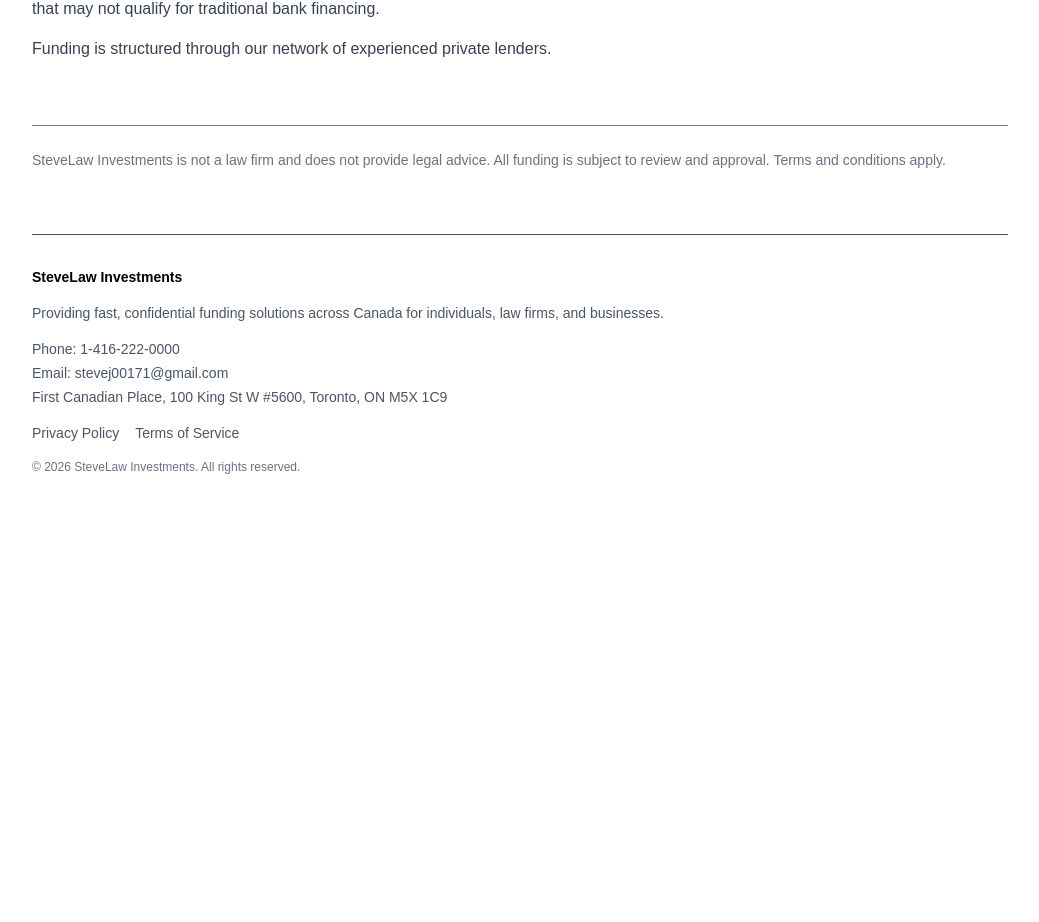
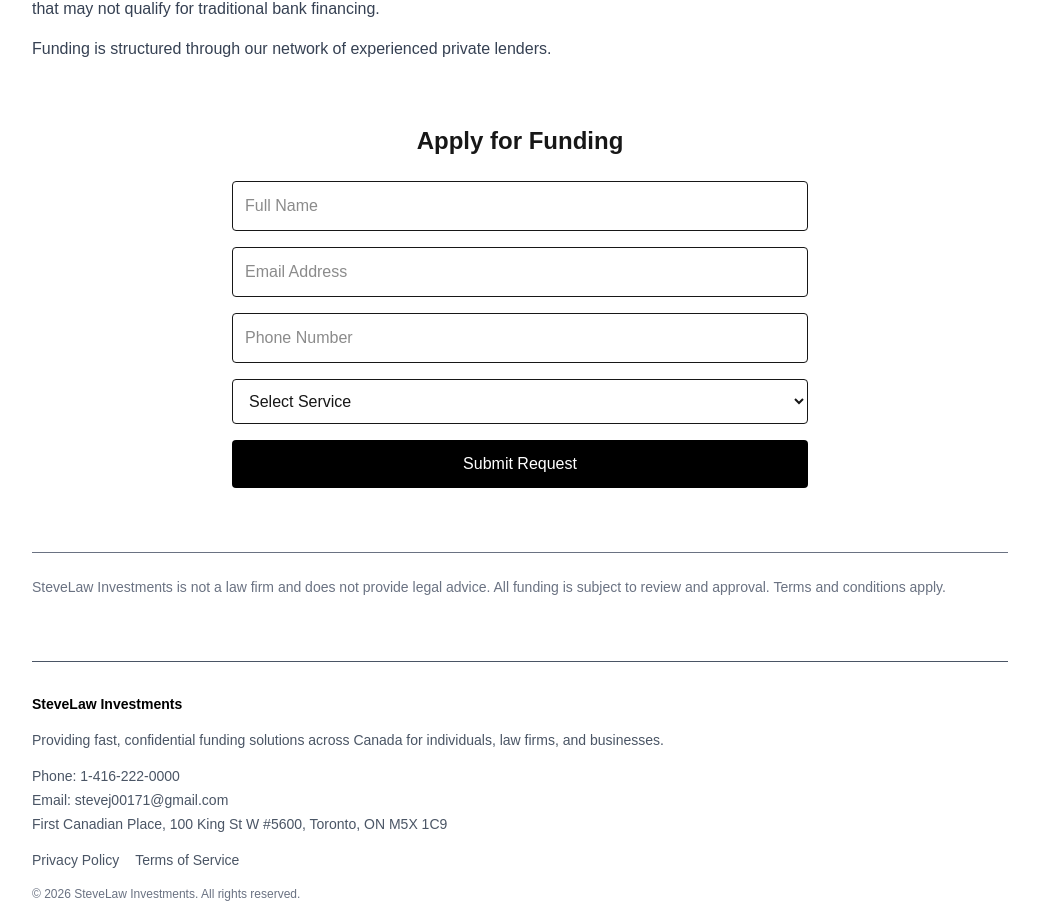
Before and after one commit to stevej00171/my-website, a Next.js app: page / in a window 1280 px wide. Shown: the part 2277-3199 px from the top of the page, without its empty margins (120-1159 px from the left). Before the commit the page ends 2776 px from the top, so only its background shows below. Built offline with nearby package versions, Linux system fonts and the light colour scheme.

Commit message:
add contact form section

```diff
--- a/app/page.tsx
+++ b/app/page.tsx
@@ -156,6 +156,62 @@
         </p>
       </section>
 
+     {/* CONTACT */}
+<section id="contact" className="space-y-6">
+  <h2 className="text-2xl font-semibold text-center">
+    Apply for Funding
+  </h2>
+
+  <form
+    action="/api/contact"
+    method="POST"
+    className="max-w-xl mx-auto space-y-4"
+  >
+    <input
+      type="text"
+      name="name"
+      placeholder="Full Name"
+      required
+      className="w-full border p-3 rounded"
+    />
+
+    <input
+      type="email"
+      name="email"
+      placeholder="Email Address"
+      required
+      className="w-full border p-3 rounded"
+    />
+
+    <input
+      type="tel"
+      name="phone"
+      placeholder="Phone Number"
+      required
+      className="w-full border p-3 rounded"
+    />
+
+    <select
+      name="service"
+      required
+      className="w-full border p-3 rounded"
+    >
+      <option value="">Select Service</option>
+      <option>Settlement Advance</option>
+      <option>Lawsuit Funding</option>
+      <option>Law Firm Financing</option>
+      <option>Business / Loan Funding</option>
+    </select>
+
+    <button
+      type="submit"
+      className="bg-black text-white px-6 py-3 rounded w-full"
+    >
+      Submit Request
+    </button>
+  </form>
+</section>
+
       {/* DISCLAIMER */}
 <section className="text-sm text-gray-500 border-t pt-6">
   <p>
```
